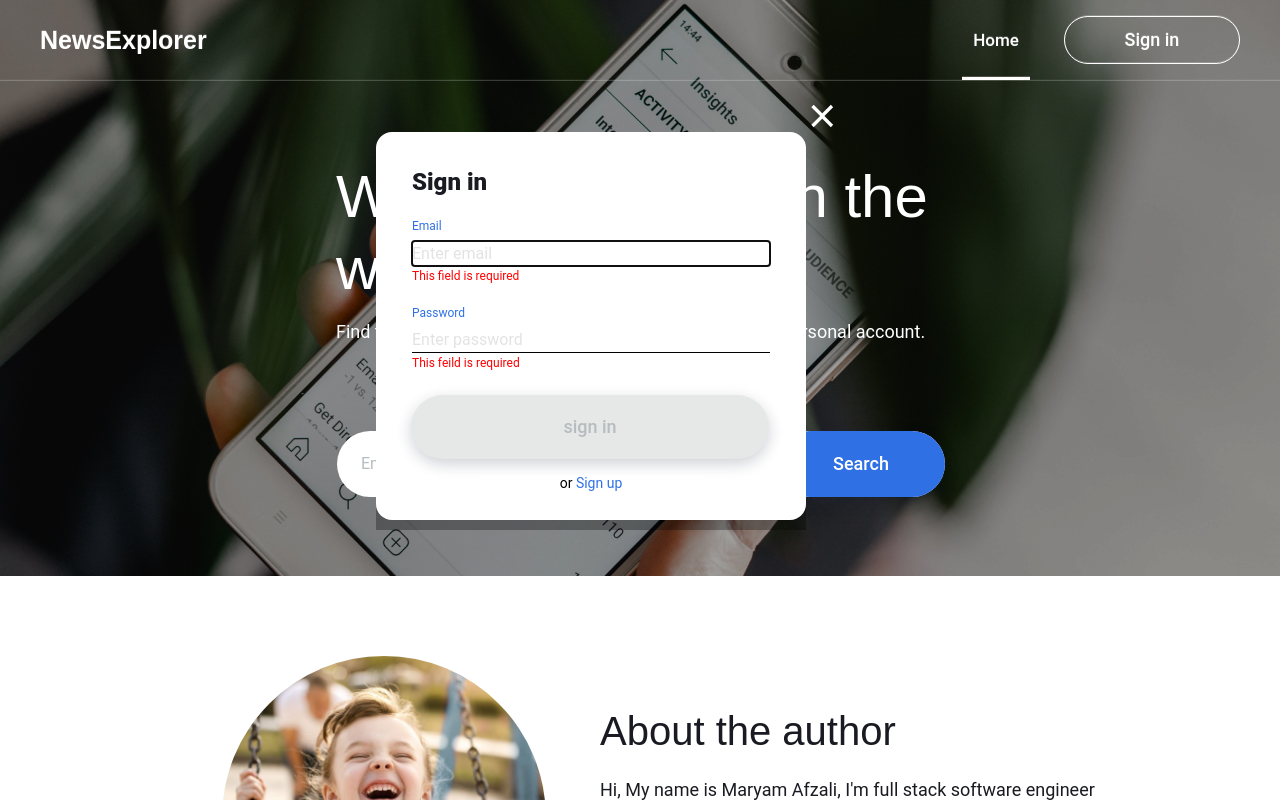
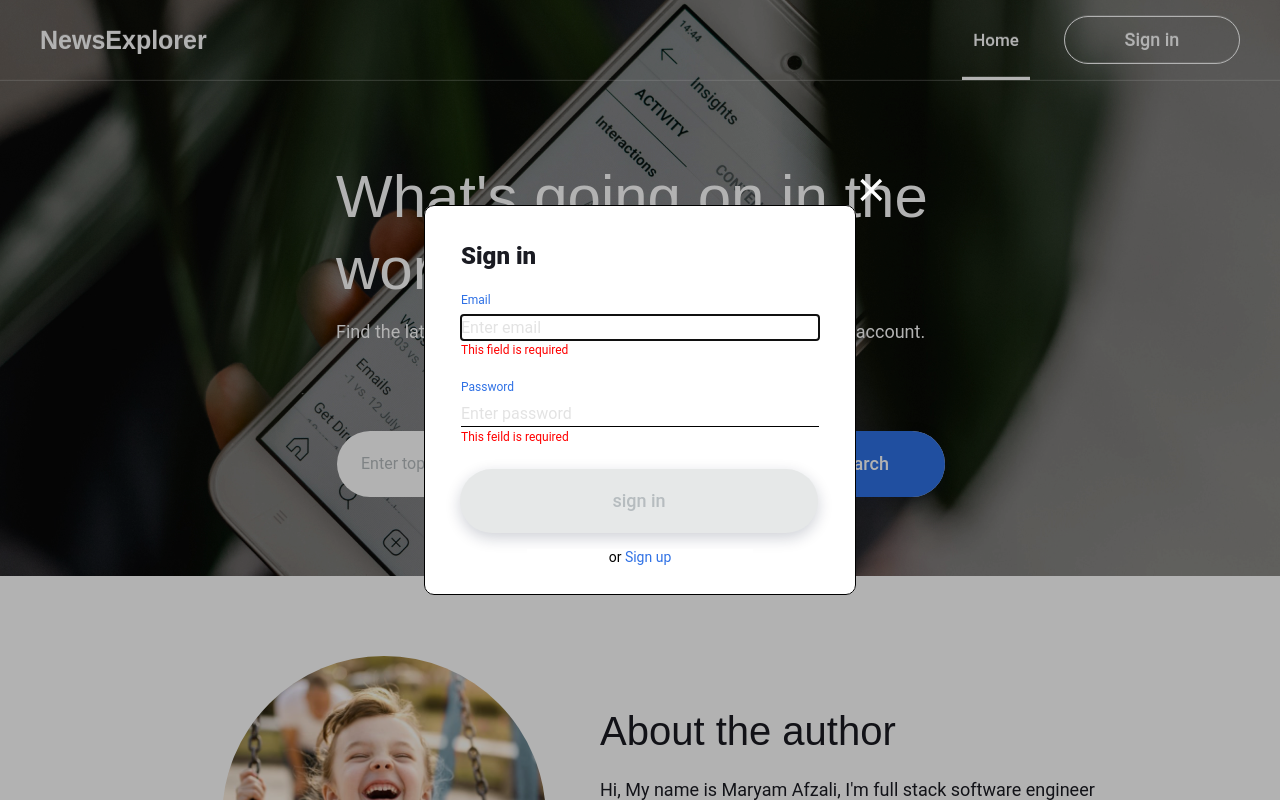
Before and after one commit to maryafzali24/news-explorer-frontend, a React (Create React App) app: page / in a window 1280 px wide. Both pictures are taken after a click on the button "Sign in". Shown: the top 800 px of the page. Built offline with nearby package versions, Linux system fonts and the light colour scheme.

Commit message:
style: change popup style

```diff
--- a/src/components/PopupWithForm/PopupWithForm.css
+++ b/src/components/PopupWithForm/PopupWithForm.css
@@ -1,23 +1,18 @@
 .popup {
   z-index: 1;
   position: fixed;
-  top: 207px;
-  right: 0;
   bottom: 0;
-  left: 550px;
-  width: 430px;
-  height: 380px;
-  top: 50%;
-  left: 50%;
-  transform: translate(90%, -20%); /* Center the popup perfectly */
+  left: 0;
+  width: 100%;
+  height: 100%;
   background-color: rgba(0, 0, 0, 0.3);
   margin: 0;
   display: flex;
   opacity: 1;
   justify-content: center;
   align-items: center;
-  transition: all 0.3s ease; /* transition for smoother animation */
 }
+
 .popup__form {
   display: flex;
   justify-content: center;
@@ -25,28 +20,28 @@
 }
 
 .popup__fieldset {
-  border: 1px solid rgba(0, 0, 0.3);
   border: none;
   padding: 0;
   margin: 0;
   width: 430px;
   background-color: white;
-  border-radius: 16px;
+  border-radius: 10px;
   position: relative;
   display: flex;
   flex-direction: column;
+  border: 1px solid rgba(0, 0, 0.3);
 }
 
 .popup__button {
-  background-image: url(../../images/close.svg);
   background-color: rgba(0, 0, 0, 0);
   border: none;
   padding: 0;
   position: absolute;
-  top: -35px;
-  right: -35px;
+  top: -36px;
+  right: -36px;
   width: 40px;
   height: 40px;
+  background-image: url(../../images/close.svg);
 }
 
 .popup__button:hover {
@@ -78,11 +73,6 @@
 }
 
 .popup__main {
-  font-family: "Roboto", sans-serif;
-  font-style: normal;
-  font-weight: 500;
-  font-size: 18px;
-  line-height: 1.33em;
   width: 358px;
   height: 64px;
   background-color: #2f71e5;
@@ -90,6 +80,11 @@
   padding: 0;
   border: none;
   border-radius: 4px;
+  font-family: "Roboto", sans-serif;
+  font-style: normal;
+  font-weight: 500;
+  font-size: 18px;
+  line-height: 1.33em;
   text-align: center;
   color: white;
   border-radius: 100px;
@@ -112,17 +107,17 @@
 }
 
 .popup__other {
+  width: 226px;
+  margin: 16px 102px 28px 102px;
+  padding: 0;
+  border: none;
+  background-color: white;
   font-family: "Roboto", sans-serif;
   font-style: normal;
   font-weight: 400;
   font-size: 14px;
   line-height: 1.2em;
   text-align: center;
-  width: 226px;
-  margin: 16px 102px 28px 102px;
-  padding: 0;
-  border: none;
-  background-color: white;
 }
 
 .popup__color {
@@ -137,146 +132,47 @@
 .popup__leave {
   display: none;
 }
-@media screen and (min-width: 1439px) {
+
+@media screen and (min-width: 320px) and (max-width: 767px) {
   .popup {
-    top: 50%; /* Center the popup vertically */
-    left: 100%; /* Center the popup horizontally */
-    transform: translate(-50%, -20%); /* Center the popup perfectly */
-  }
-}
-@media screen and (min-width: 1023px) {
-  .popup {
-    width: 430px;
-    height: 380px;
-    top: 207px;
-    left: 290px;
-    gap: 0px;
-    transform: translate(20%, -15%);
-    border-radius: 16px 0px 0px 0px;
-    border: 1px 0px 0px 0px;
-    opacity: 0px;
-    box-shadow: none;
-  }
-  .popup__button {
-    width: 40px;
-    height: 40px;
-    top: -36px;
-    right: -36px;
-  }
-
-  .popup__form {
-    max-width: 358px;
-    margin: 0 36px 28px;
-  }
-}
-
-@media screen and (min-width: 768px) and (max-width: 1023px) {
-  .popup {
-    width: 430px;
-    height: 380px;
-    top: 207px;
-    left: 169px;
-    transform: translate(-10%, -10%);
-    border-radius: 16px 0px 0px 0px;
-    border: 1px 0px 0px 0px;
-    box-shadow: none;
-  }
-  .popup__title {
-    width: 158px;
-    margin: 34px 0 22px 36px;
-  }
-
-  .popup__button {
-    width: 40px;
-    height: 40px;
-    top: -36px;
-    right: -36px;
-  }
-
-  .popup__form {
-    max-width: 358px;
-    margin: 0 36px 28px;
-  }
-}
-
-@media screen and (min-width: 481px) and (max-width: 767px) {
-  .popup {
-    top: 207px;
-    left: 169px;
-    transform: translate(-35%, -10%);
-    border-radius: 16px 0px 0px 0px;
-    border: 1px 0px 0px 0px;
-    box-shadow: none;
-  }
-  .popup__header {
-    width: 158px;
-    margin: 34px 0 22px 36px;
-  }
-
-  .popup__button {
-    width: 40px;
-    height: 40px;
-    top: -36px;
-    right: -36px;
-  }
-
-  .popup__form {
-    margin: 0 36px 28px;
-  }
-  .popup__main {
-    max-width: 430px;
-  }
-  .popup__other {
-    max-width: 430px;
-  }
-}
-
-@media screen and (min-width: 320px) and (max-width: 480px) {
-  .popup {
-    top: 207px;
-    left: 169px;
-    transform: translate(-52%, -40%);
-    border-radius: 16px 0px 0px 0px;
-    border: 1px 0px 0px 0px;
-    box-shadow: none;
-    align-items: normal;
+    align-items: flex-end;
   }
 
   .popup__fieldset {
     width: 320px;
     height: 545px;
+    border-radius: 0px;
     border-top-right-radius: 10px;
     border-top-left-radius: 10px;
     border: none;
     display: flex;
-    border-radius: 0px;
   }
+
   .popup__button {
+    top: -40px;
+    right: 16px;
     width: 24px;
     height: 24px;
-    top: -40px;
-    right: 16px;
     background-size: 100%;
   }
+
   .popup__header {
-    margin: 28px 0 0 17px;
+    margin: 28px 0 0 16px;
   }
+
   .popup__errors-signup {
     width: 288px;
     margin: 17px 16px 8px 16px;
   }
+
   .popup__main {
     width: 288px;
     height: 44px;
     margin: 5px 16px 16px 16px;
   }
+
   .popup__other {
-    width: 226px;
-    height: 20px;
-    /* margin: 16px auto 0 auto; */
-  }
-  .popup__input {
-    width: 288px;
+    margin: 16px auto 0 auto;
   }
 }
 
```
